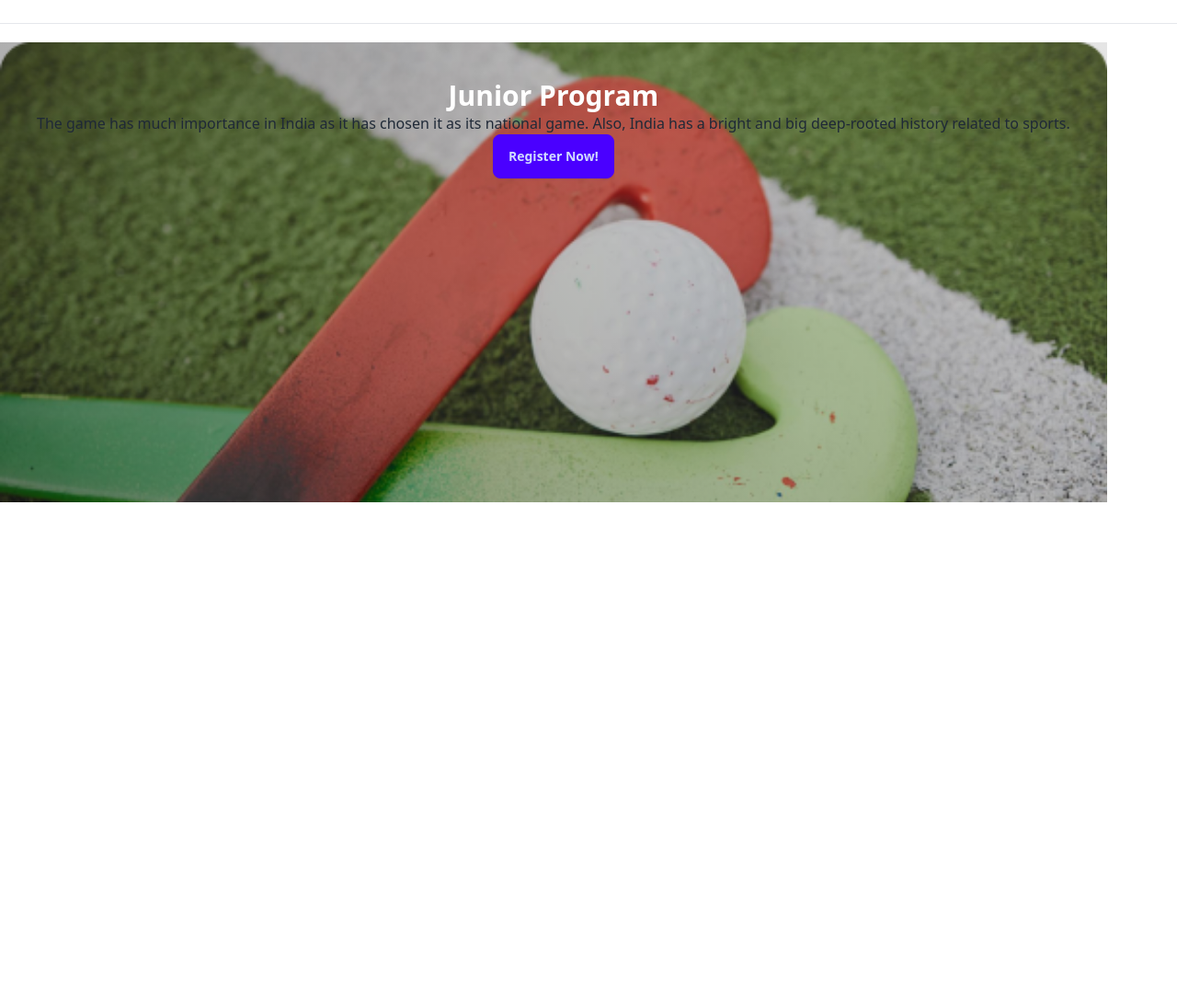
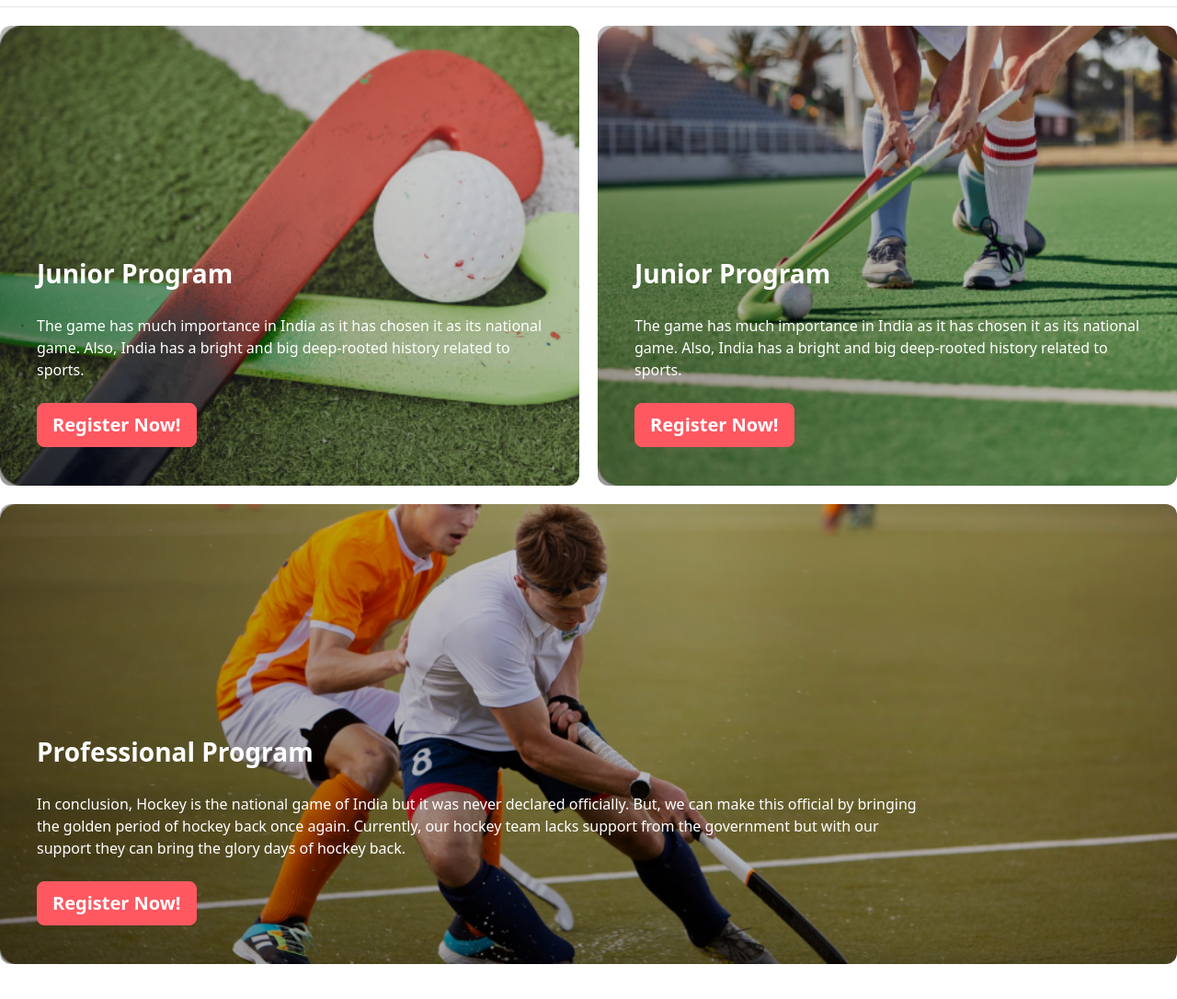
Before and after one commit to RAKIB90cm/3rd-assibment, a plain HTML site: page index.html in a window 1280 px wide. Shown: the part 1600-2686 px from the top of the page at 92% size. Before the commit the page ends 2226 px from the top, so only its background shows below. Drawn offline with nearby package versions, Linux system fonts and the light colour scheme.

Commit message:
added club section and program section

```diff
--- a/index.html
+++ b/index.html
@@ -42,7 +42,7 @@
 
 <body class="p-4 lg:p-0">
     <section class="mb-6 lg:mb-12">
-        <div class="container my-5 lg:my-8 mx-auto relative">
+        <div class="container flex flex-row lg:my-5 my-8 mx-auto relative">
             <div class="carousel w-full">
                 <div id="slide1" class="carousel-item relative w-full">
                     <img src="./Images/1.png" class="w-full" />
@@ -73,7 +73,7 @@
                     </div>
                 </div>
             </div>
-            <div class="bg-black p-[32px] hidden lg:w-[550px] rounded-xl space-y-4 absolute top-[500px] left-[58%]">
+            <div class="bg-black lg:p-[32px]  lg:w-[550px] rounded-xl space-y-4 absolute lg:top-[500px] lg:left-[58%]">
                 <h1 class="text-white text-3xl font-bold">Meet all the heroes from the field</h1>
                 <p class="text-white">Dit amet consectetur. Condimentum dignissim adipiscing aliquam turpis placerat
                     dolor. Purus urna in sit nullam proin. </p>
@@ -165,16 +165,45 @@
 
 
 
-            <div class="flex justify-between">
+            <div class="flex justify-between gap-5 flex-col lg:flex-row">
                 <!------card 1---------->
                 <div
-                    class="bg-[linear-gradient(45deg,rgba(0,0,0,0.4),rgba(0,0,0,0.1)),url(./Images/2.png)] bg-no-repeat bg-cover lg:p-[40px] lg:h-[500px]">
-                    <h1 class="text-3xl font-bold text-white flex justify-center">Junior Program</h1>
-                    <p>The game has much importance in India as it has chosen it as its national game. Also, India has a
+                    class="bg-[linear-gradient(45deg,rgba(0,0,0,0.4),rgba(0,0,0,0.1)),url(./Images/2.png)] bg-no-repeat bg-cover p-4 lg:p-[40px] lg:h-[500px] rounded-xl my-auto">
+                    <div class="lg:pt-52 space-y-6">
+                        <h1 class="text-[28px] font-bold text-white">Junior Program</h1>
+                        <p class="flex items-center text-white">The game has much importance in India as it has
+                        chosen it as its national game. Also, India has a
                         bright and big deep-rooted history related to sports. </p>
-                        <div class="flex justify-center">
-                            <button class="btn btn-primary">Register Now!</button>
+                        <div class="">
+                            <button class="btn btn-error text-white text-[20px] font-bold">Register Now!</button>
                         </div>
+                    </div>
+                </div>
+                <!------card 1---------->
+                <div
+                    class="bg-[linear-gradient(45deg,rgba(0,0,0,0.4),rgba(0,0,0,0.1)),url(./Images/3.png)] bg-no-repeat bg-cover p-4 lg:p-[40px] lg:h-[500px] rounded-xl my-auto">
+                    <div class="lg:pt-52 space-y-6">
+                        <h1 class="text-[28px] font-bold text-white">Junior Program</h1>
+                        <p class="flex items-center text-white">The game has much importance in India as it has
+                        chosen it as its national game. Also, India has a
+                        bright and big deep-rooted history related to sports. </p>
+                        <div class="">
+                            <button class="btn btn-error text-white text-[20px] font-bold">Register Now!</button>
+                        </div>
+                    </div>
+                </div>
+            </div>
+            <!----------3rd--------------->
+            <div>
+                <div
+                    class="bg-[linear-gradient(45deg,rgba(0,0,0,0.4),rgba(0,0,0,0.1)),url(./Images/4.png)] bg-no-repeat bg-cover p-4 lg:p-[40px] lg:h-[500px] rounded-xl my-auto">
+                    <div class="lg:pt-52 space-y-6">
+                        <h1 class="text-[28px] font-bold text-white">Professional Program</h1>
+                        <p class="flex items-center text-white lg:w-[80%]">In conclusion, Hockey is the national game of India but it was never declared officially. But, we can make this official by bringing the golden period of hockey back once again. Currently, our hockey team lacks support from the government but with our support they can bring the glory days of hockey back.</p>
+                        <div class="">
+                            <button class="btn btn-error text-white text-[20px] font-bold">Register Now!</button>
+                        </div>
+                    </div>
                 </div>
             </div>
         </div>
```
